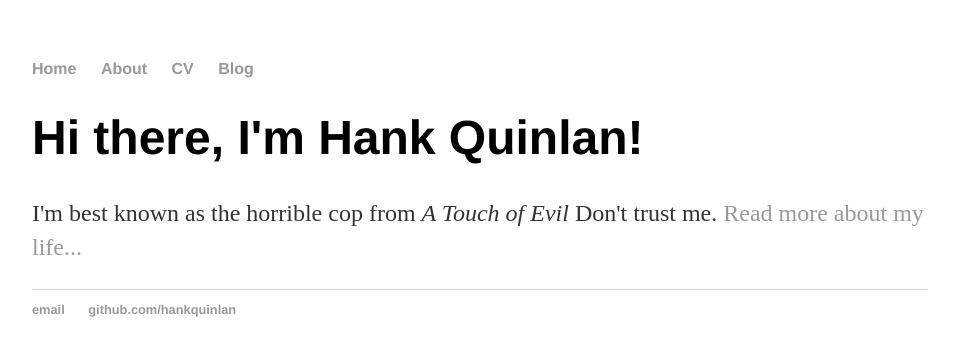
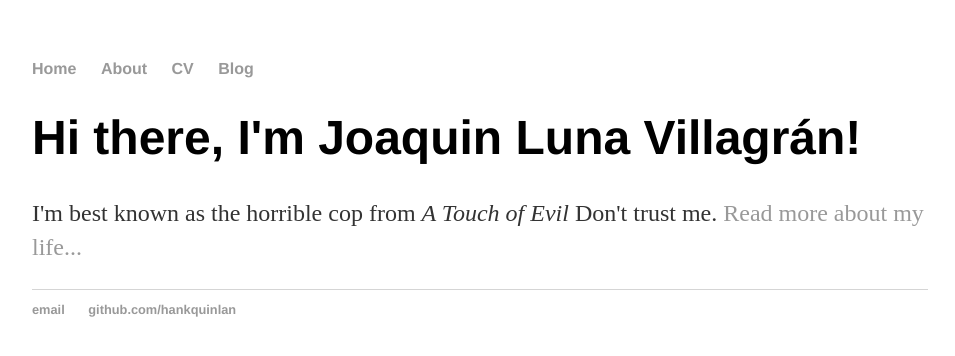
Before and after one commit to joaqlunav/joaqlunav.github.io, a Jekyll site: the page built from index.html, in a window 1280 px wide. Shown: the top 356 px of the page, without its empty margins (160-1115 px from the left). Built offline with Jekyll 4.4.1, drawn with Linux system fonts in a browser that asks for light colours.

Commit message:
Update index.html

```diff
--- a/index.html
+++ b/index.html
@@ -1,8 +1,8 @@
 ---
 layout: default
-title: Hank Quinlan, Horrible Cop
+title: Joaquin Luna Villagrán
 ---
 <div class="blurb">
-	<h1>Hi there, I'm Hank Quinlan!</h1>
+	<h1>Hi there, I'm Joaquin Luna Villagrán!</h1>
 	<p>I'm best known as the horrible cop from <em>A Touch of Evil</em> Don't trust me. <a href="/about">Read more about my life...</a></p>
 </div><!-- /.blurb -->
```
